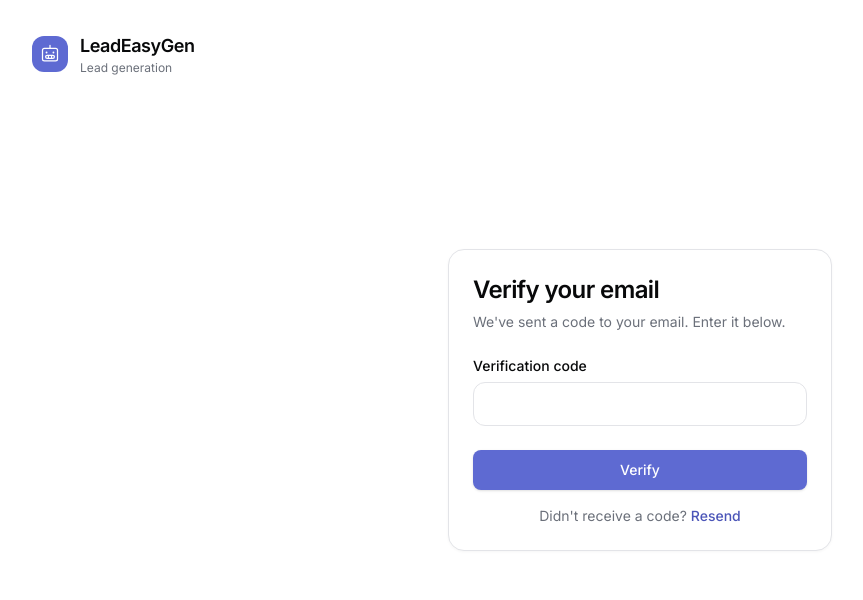
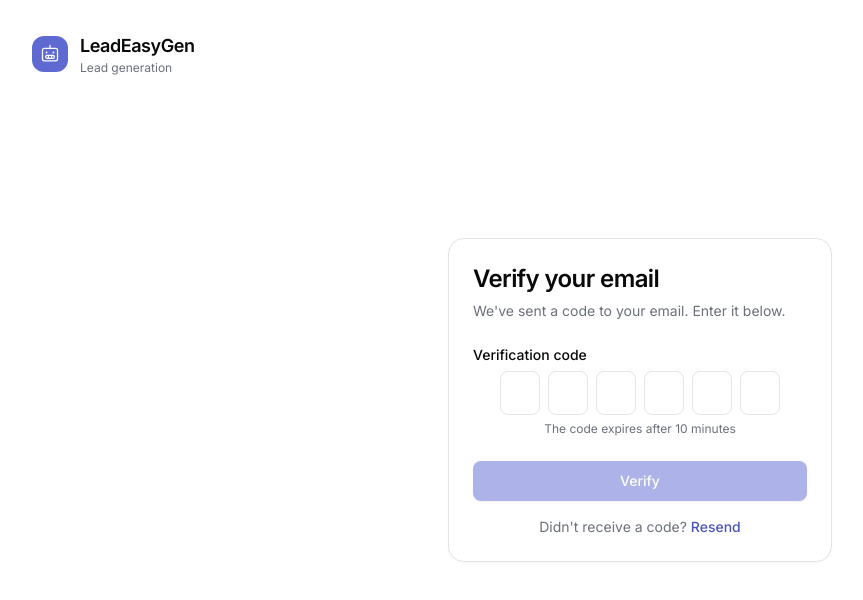
Before and after one commit to louischoleski/leadeasygen-app, a React (Vite) app: page /verify in a window 1280 px wide. Shown: the top 600 px of the page, without its empty margins (0-863 px from the left). Built offline with nearby package versions, Linux system fonts and the light colour scheme.

Commit message:
feat: add otp input for email verification

```diff
--- /dev/null
+++ b/src/components/OtpInput.tsx
@@ -0,0 +1,110 @@
+import { useRef } from 'react'
+import type { ClipboardEvent, KeyboardEvent } from 'react'
+import { cn } from '../lib/cn'
+
+export interface OtpInputProps {
+  value: string
+  onChange: (value: string) => void
+  onComplete?: (value: string) => void
+  length?: number
+  disabled?: boolean
+  error?: boolean
+  /** id of the visible label element naming the group */
+  'aria-labelledby'?: string
+  className?: string
+}
+
+const onlyDigits = (s: string) => s.replace(/\D/g, '')
+
+export function OtpInput({
+  value,
+  onChange,
+  onComplete,
+  length = 6,
+  disabled = false,
+  error = false,
+  'aria-labelledby': ariaLabelledby,
+  className,
+}: OtpInputProps) {
+  const refs = useRef<Array<HTMLInputElement | null>>([])
+  const digits = Array.from({ length }, (_, i) => value[i] ?? '')
+
+  const commit = (next: string[]) => {
+    const joined = next.join('')
+    onChange(joined)
+    if (joined.length === length) onComplete?.(joined)
+  }
+
+  // Writes a run of digits starting at an index; used by typing, paste, and
+  // OS one-time-code autofill (which drops the whole code into one input)
+  const insertAt = (index: number, raw: string) => {
+    const incoming = onlyDigits(raw)
+    if (!incoming) return
+    const next = digits.slice()
+    let cursor = index
+    for (const digit of incoming) {
+      if (cursor >= length) break
+      next[cursor] = digit
+      cursor += 1
+    }
+    commit(next)
+    refs.current[Math.min(cursor, length - 1)]?.focus()
+  }
+
+  const handleKeyDown = (index: number, e: KeyboardEvent<HTMLInputElement>) => {
+    if (e.key === 'Backspace') {
+      e.preventDefault()
+      const next = digits.slice()
+      if (digits[index]) {
+        next[index] = ''
+        commit(next)
+      } else if (index > 0) {
+        next[index - 1] = ''
+        commit(next)
+        refs.current[index - 1]?.focus()
+      }
+    } else if (e.key === 'ArrowLeft' && index > 0) {
+      e.preventDefault()
+      refs.current[index - 1]?.focus()
+    } else if (e.key === 'ArrowRight' && index < length - 1) {
+      e.preventDefault()
+      refs.current[index + 1]?.focus()
+    }
+  }
+
+  const handlePaste = (index: number, e: ClipboardEvent<HTMLInputElement>) => {
+    e.preventDefault()
+    insertAt(index, e.clipboardData.getData('text'))
+  }
+
+  return (
+    <div role="group" aria-labelledby={ariaLabelledby} className={cn('flex justify-center gap-2', className)}>
+      {digits.map((digit, i) => (
+        <input
+          key={i}
+          ref={(el) => {
+            refs.current[i] = el
+          }}
+          type="text"
+          inputMode="numeric"
+          autoComplete={i === 0 ? 'one-time-code' : 'off'}
+          maxLength={length}
+          value={digit}
+          disabled={disabled}
+          aria-label={`Digit ${i + 1} of ${length}`}
+          aria-invalid={error || undefined}
+          onChange={(e) => insertAt(i, e.target.value)}
+          onKeyDown={(e) => handleKeyDown(i, e)}
+          onPaste={(e) => handlePaste(i, e)}
+          onFocus={(e) => e.target.select()}
+          className={cn(
+            'h-11 w-10 rounded-md border bg-surface-1 text-center text-lg text-ink transition-colors outline-none',
+            'focus:border-primary focus:ring-2 focus:ring-primary-focus/50',
+            'disabled:cursor-not-allowed disabled:bg-surface-2 disabled:text-ink-subtle',
+            error ? 'border-error' : 'border-hairline',
+          )}
+        />
+      ))}
+    </div>
+  )
+}
--- a/src/pages/VerifyEmail.tsx
+++ b/src/pages/VerifyEmail.tsx
@@ -1,11 +1,15 @@
+import { useState } from 'react'
 import { useNavigate } from 'react-router-dom'
 import { toast } from 'sonner'
 import AuthCard from '../components/AuthCard'
 import { Button } from '../components/Button'
-import { Input } from '../components/Input'
+import { OtpInput } from '../components/OtpInput'
+
+const CODE_LENGTH = 6
 
 export default function VerifyEmail() {
   const navigate = useNavigate()
+  const [code, setCode] = useState('')
 
   return (
     <AuthCard title="Verify your email" subtitle="We've sent a code to your email. Enter it below.">
@@ -17,18 +21,14 @@ export default function VerifyEmail() {
           navigate('/')
         }}
       >
-        <Input
-          label="Verification code"
-          id="code"
-          name="code"
-          inputMode="numeric"
-          autoComplete="one-time-code"
-          maxLength={6}
-          required
-          containerClassName="mb-6"
-          className="text-center text-lg tracking-[0.5em]"
-        />
-        <Button type="submit" fullWidth>Verify</Button>
+        <div className="mb-6">
+          <p id="otp-label" className="mb-1.5 text-sm font-medium text-ink">Verification code</p>
+          <OtpInput value={code} onChange={setCode} length={CODE_LENGTH} aria-labelledby="otp-label" />
+          <p className="mt-1.5 text-center text-xs text-ink-subtle">The code expires after 10 minutes</p>
+        </div>
+        <Button type="submit" fullWidth disabled={code.length !== CODE_LENGTH}>
+          Verify
+        </Button>
         <p className="mt-4 text-center text-sm text-ink-subtle">
           Didn't receive a code?{' '}
           <Button
```
